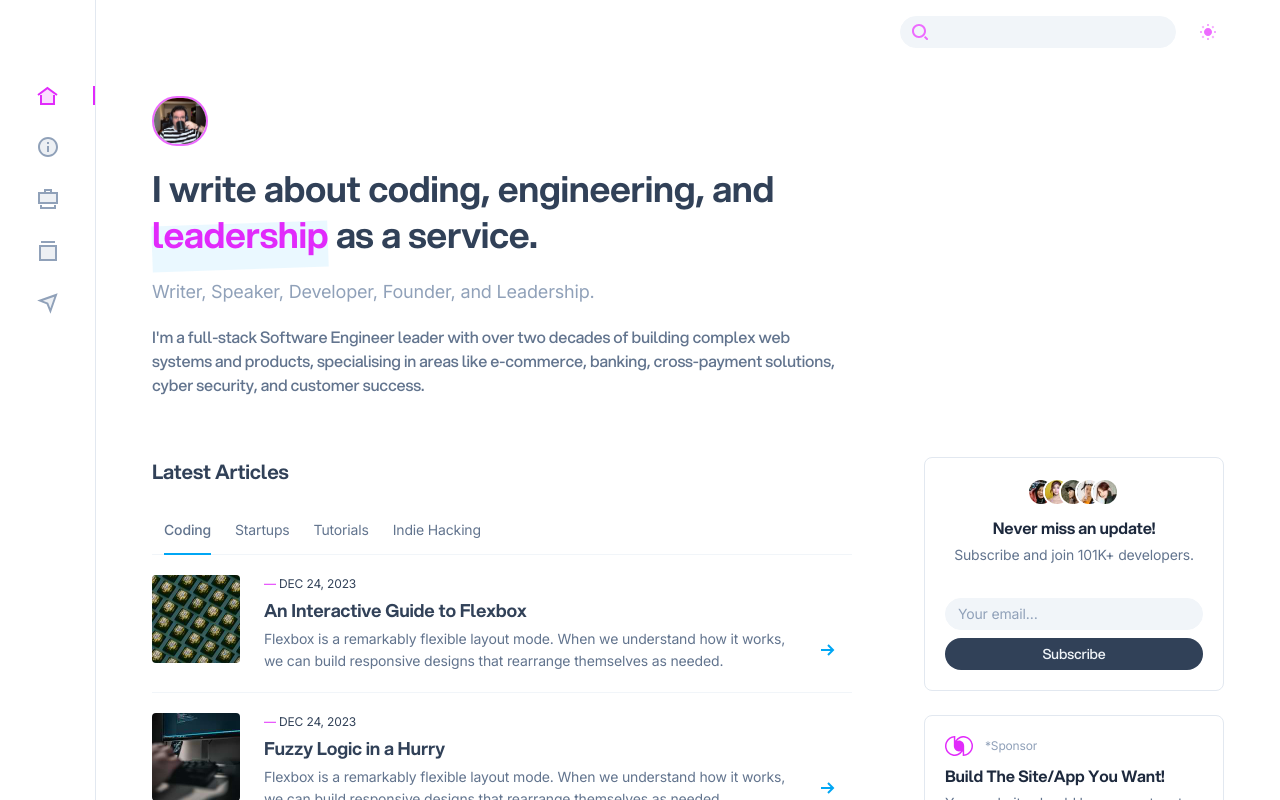
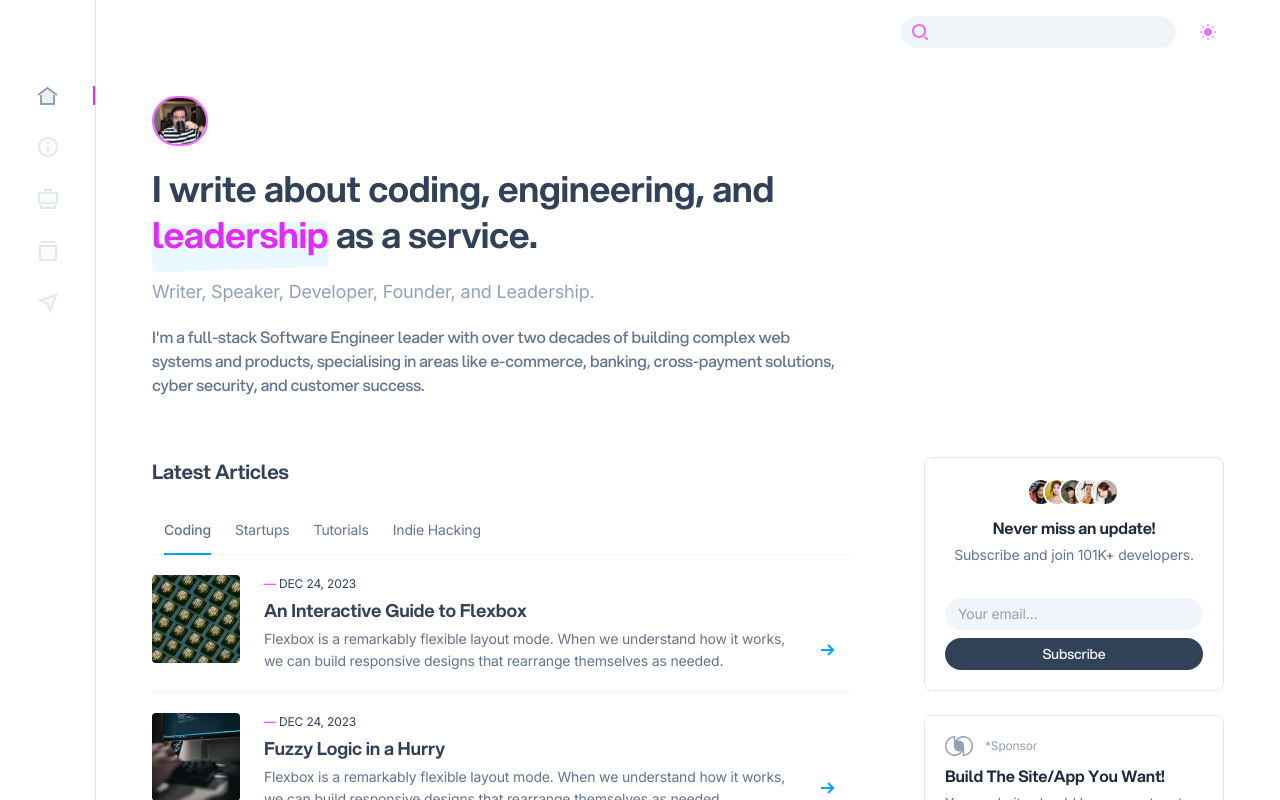
Before and after one commit to praesenx/api, a Vue app in the folder web/: page / in a window 1280 px wide. Shown: the top 800 px of the page. Built offline with nearby package versions, Linux system fonts and the light colour scheme; a web font is replaced by a local one.

Commit message:
side bar

```diff
--- a/web/src/css/support/blog.css
+++ b/web/src/css/support/blog.css
@@ -22,13 +22,13 @@
 }
 
 .blog-side-nav-router-link-a-resting {
-    @apply text-slate-400 hover:text-fuchsia-500;
-    @apply dark:text-slate-500 dark:hover:text-fuchsia-500;
+    @apply text-slate-200 hover:text-slate-400 hover:after:bg-fuchsia-400;
+    @apply dark:text-slate-700 dark:hover:text-fuchsia-700 dark:hover:after:bg-slate-500;
 }
 
 .blog-side-nav-router-link-a-active {
-    @apply text-fuchsia-500 after:bg-fuchsia-500 hover:text-fuchsia-400 hover:after:bg-fuchsia-400;
-    @apply dark:hover:text-slate-400;
+    @apply text-slate-400 after:bg-fuchsia-500 hover:after:bg-fuchsia-400;
+    @apply dark:text-fuchsia-700 dark:after:bg-slate-600 dark:hover:after:bg-slate-500;
 }
 
 /* --- footer --- */
```
